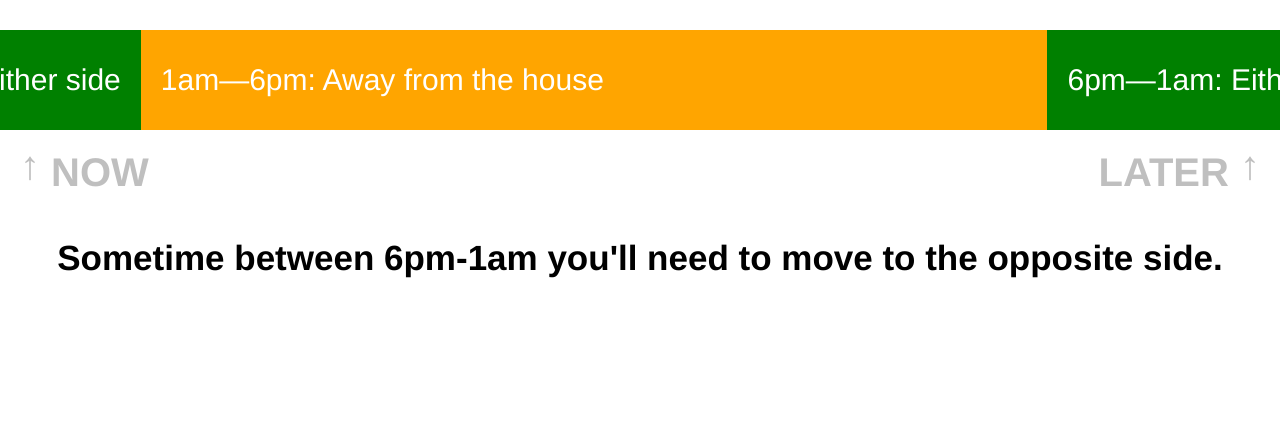
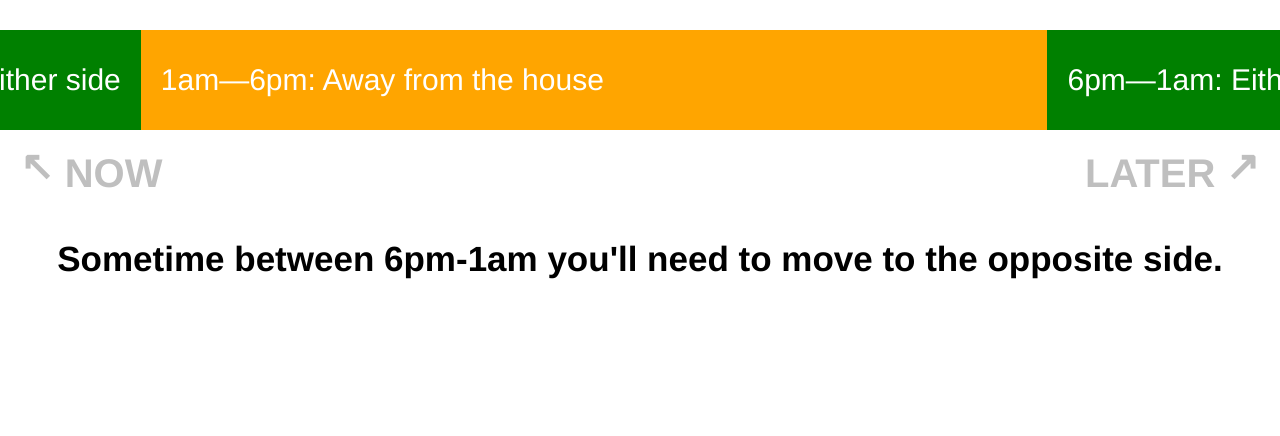
Before and after one commit to awestmoreland/oddevenparking.com, a PHP site: page /show-me-where.php in a window 1280 px wide. Shown: the part 258-694 px from the top of the page. Run offline with PHP 8.4, Linux system fonts and the light colour scheme; data that the repository does not hold is empty.

Commit message:
Change Now/Later arrows to be diagonal as pointing straight up wasn't giving an accurate representation of the current time

```diff
--- a/styles/styles.css
+++ b/styles/styles.css
@@ -109,9 +109,12 @@ footer span[class] {
   opacity: 0.25;
 }
 .view footer span:first-child:before, .view footer span:last-child:after {
-  content: "↑";
+  content: "↖";
   display: inline-block;
   transform: translateY(-0.175em);
+}
+.view footer span:last-child:after {
+  scale: -1 1;
 }
 
 .phases {
@@ -244,4 +247,4 @@ footer span[class] {
   }
 }
 
-/*# sourceMappingURL=data:application/json;charset=utf-8,%7B%22version%22:3,%22sourceRoot%22:%22%22,%22sources%22:%5B%22styles.scss%22%5D,%22names%22:%5B%5D,%22mappings%22:%22;AAAA;EACE;EACA;EACA;EACA;EACA;EACA;EACA;EACA;EACA;;;AAGF;AAAA;EAEE;EACA;EAEA;EACA;EACA;;AAEA;AAAA;AAAA;AAAA;AAAA;AAAA;EAGE;EACA;EACA;EACA;;;AAIJ;EACE;EACA;;;AAGF;EACE;EACA;EACA;EACA;EACA;EACA;EACA;;;AAKA;EACE;EACA;EACA;;AAGF;EACE;;AAIA;EACE;;AAKF;EACE;;;AAOJ;EACE;;;AAKF;EACE;;;AAIJ;EACE;;;AAIA;EACE;;AAGF;EACE;EACA;;;AAOJ;EACE;;AAEA;EACE;EACA;;AAGF;EACE;;;AAIJ;EACE;EACA;EACA;;AAEA;EACE;EACA;EACA;;AAEA;EACE;EACA;EACA;EACA;;AAEA;EAGE;EACA;EACA;;;AAMR;EACE;EACA;EACA;;AAEA;EACE;EACA;;;AAMJ;EACE;EACA;EACA;EACA;;AAMA;EACE;EACA;EACA;EACA;EACA;EACA;;AAEA;EACE;EACA;EACA;;AAOF;EACE;EACA;EACA;EACA;EACA;EACA;EACA;EACA;EACA;;AAEA;EACE;EACA;EACA;EACA;;AAEA;EACE;EACA;EACA;EACA;EACA;EACA;EACA;;AAOR;EACE;EACA;EACA;;AAGF;EACE;;AAGF;EACE;;;AAMJ;EACE;EACA;EACA;EACA;EACA;;AAEA;EACE;EACA;EACA;EACA;EACA;EAEA;EACA;EACA;EACA;EACA;EAEA;;AAEA;EACE;;AAGF;EACE;;AAGF;EACE;EACA;;;AAON;EACE;EACA;;AAEA;EACE;EACA;;AAEA;EACE;EACA;EACA;EACA;;AAGF;EAEI;IACE;;;;AAOV;EAEE;IAKE;;EAGF;IACE;;EAGF;IACE%22,%22file%22:%22styles.css%22%7D */
+/*# sourceMappingURL=data:application/json;charset=utf-8,%7B%22version%22:3,%22sourceRoot%22:%22%22,%22sources%22:%5B%22styles.scss%22%5D,%22names%22:%5B%5D,%22mappings%22:%22;AAAA;EACE;EACA;EACA;EACA;EACA;EACA;EACA;EACA;EACA;;;AAGF;AAAA;EAEE;EACA;EAEA;EACA;EACA;;AAEA;AAAA;AAAA;AAAA;AAAA;AAAA;EAGE;EACA;EACA;EACA;;;AAIJ;EACE;EACA;;;AAGF;EACE;EACA;EACA;EACA;EACA;EACA;EACA;;;AAKA;EACE;EACA;EACA;;AAGF;EACE;;AAIA;EACE;;AAKF;EACE;;;AAOJ;EACE;;;AAKF;EACE;;;AAIJ;EACE;;;AAIA;EACE;;AAGF;EACE;EACA;;;AAOJ;EACE;;AAEA;EACE;EACA;;AAGF;EACE;;;AAIJ;EACE;EACA;EACA;;AAEA;EACE;EACA;EACA;;AAEA;EACE;EACA;EACA;EACA;;AAEA;EAIE;EACA;EACA;;AAGF;EACE;;;AAOR;EACE;EACA;EACA;;AAEA;EACE;EACA;;;AAMJ;EACE;EACA;EACA;EACA;;AAMA;EACE;EACA;EACA;EACA;EACA;EACA;;AAEA;EACE;EACA;EACA;;AAOF;EACE;EACA;EACA;EACA;EACA;EACA;EACA;EACA;EACA;;AAEA;EACE;EACA;EACA;EACA;;AAEA;EACE;EACA;EACA;EACA;EACA;EACA;EACA;;AAOR;EACE;EACA;EACA;;AAGF;EACE;;AAGF;EACE;;;AAMJ;EACE;EACA;EACA;EACA;EACA;;AAEA;EACE;EACA;EACA;EACA;EACA;EAEA;EACA;EACA;EACA;EACA;EAEA;;AAEA;EACE;;AAGF;EACE;;AAGF;EACE;EACA;;;AAON;EACE;EACA;;AAEA;EACE;EACA;;AAEA;EACE;EACA;EACA;EACA;;AAGF;EAEI;IACE;;;;AAOV;EAEE;IAKE;;EAGF;IACE;;EAGF;IACE%22,%22file%22:%22styles.css%22%7D */
--- a/styles/styles.scss
+++ b/styles/styles.scss
@@ -132,10 +132,16 @@ footer {
       &:first-child:before,
       &:last-child:after {
         // content: "\2193"; // down
-        content: "\2191"; // up
+        // content: "\2191"; // up
+        content: "\2196"; // diagonal (up/left)
         display: inline-block;
         transform: translateY(-0.175em);
       }
+
+      &:last-child:after {
+        scale: -1 1;
+      }
+
     }
   }
 }
```
